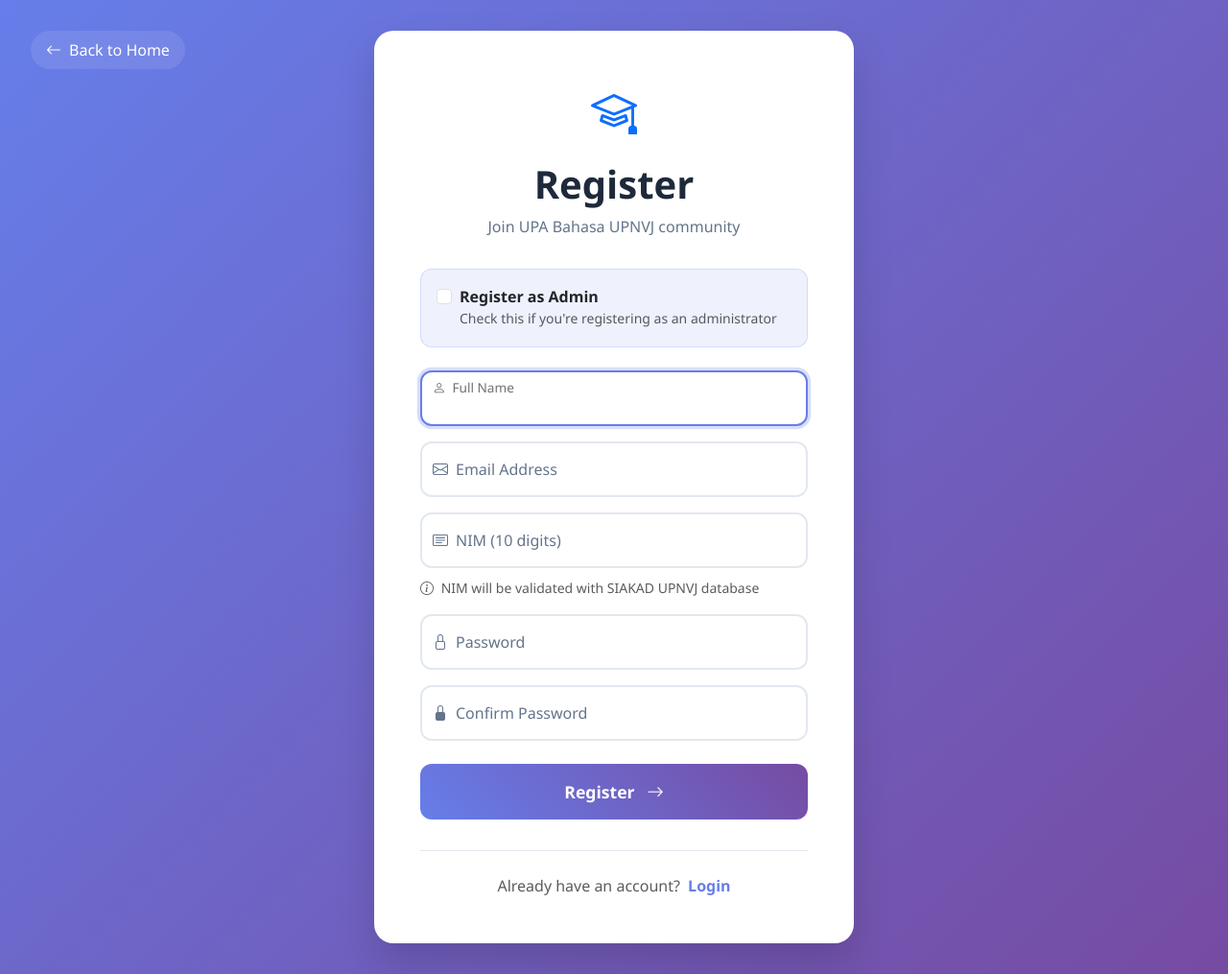
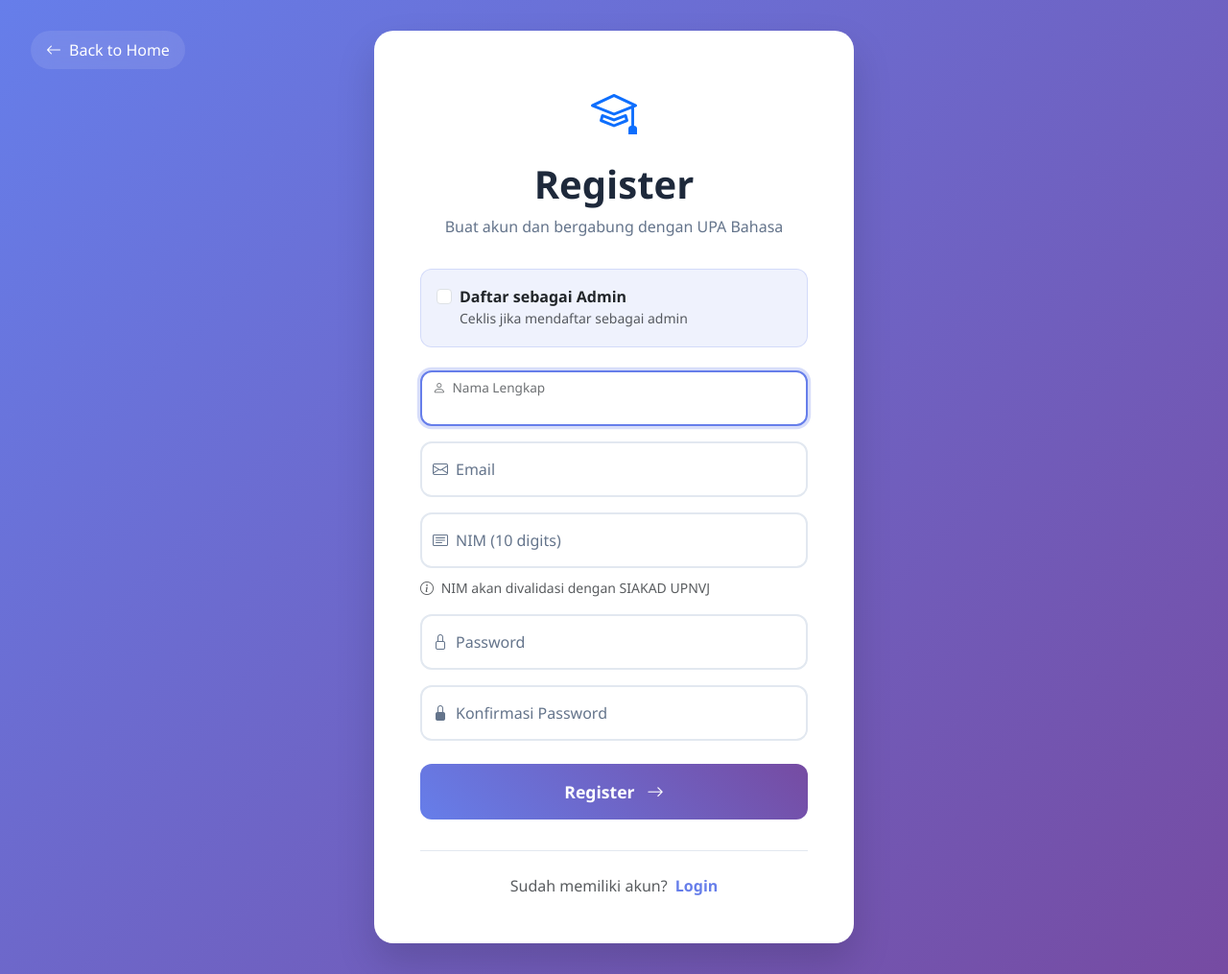
Before and after one commit to zafirakartika/WebsiteUPABahasa, a PHP site: the page made by register.php in a window 1280 px wide. Shown: the whole page at 96% size. Run offline with PHP 8.4, Linux system fonts and the light colour scheme.

Commit message:
finishing login register

```diff
--- a/register.php
+++ b/register.php
@@ -28,31 +28,31 @@ if ($_SERVER['REQUEST_METHOD'] === 'POST') {
 
     // Validation
     if (empty($name)) {
-        $errors[] = 'Full name is required';
+        $errors[] = 'Nama lengkap diperlukan';
     }
 
     if (empty($email)) {
-        $errors[] = 'Email is required';
+        $errors[] = 'Email diperlukan';
     } elseif (!filter_var($email, FILTER_VALIDATE_EMAIL)) {
-        $errors[] = 'Please enter a valid email address';
+        $errors[] = 'Masukkan email yang valid';
     }
 
     if (empty($password)) {
         $errors[] = 'Password is required';
     } elseif (strlen($password) < 6) {
-        $errors[] = 'Password must be at least 6 characters';
+        $errors[] = 'Password harus setidaknya memiliki 6 karakter';
     }
 
     if ($password !== $confirm_password) {
-        $errors[] = 'Passwords do not match';
+        $errors[] = 'Passwords tidak sama';
     }
 
     // Student-specific validation
     if (!$is_admin) {
         if (empty($nim)) {
-            $errors[] = 'NIM is required for student registration';
+            $errors[] = 'NIM diperlukan untuk registrasi mahasiswa';
         } elseif (!preg_match('/^\d{10}$/', $nim)) {
-            $errors[] = 'NIM must be exactly 10 digits';
+            $errors[] = 'NIM harus 10 digit';
         } else {
             // Validate NIM with SIAKAD simulation
             $nim_validation = validateNimWithSiakad($nim);
@@ -68,7 +68,7 @@ if ($_SERVER['REQUEST_METHOD'] === 'POST') {
     if ($is_admin) {
         $valid_admin_code = 'ADMIN123'; // Simple admin code for demo
         if ($registration_code !== $valid_admin_code) {
-            $errors[] = 'Invalid admin registration code';
+            $errors[] = 'Kode registrasi admin invalid';
         }
     }
 
@@ -78,10 +78,10 @@ if ($_SERVER['REQUEST_METHOD'] === 'POST') {
             $stmt = $pdo->prepare("SELECT id FROM users WHERE email = ?");
             $stmt->execute([$email]);
             if ($stmt->fetch()) {
-                $errors[] = 'Email is already registered';
+                $errors[] = 'Email telah terdaftar';
             }
         } catch (PDOException $e) {
-            $errors[] = 'System error occurred while checking email';
+            $errors[] = 'Terjadi error saat mengecek email';
         }
     }
 
@@ -91,10 +91,10 @@ if ($_SERVER['REQUEST_METHOD'] === 'POST') {
             $stmt = $pdo->prepare("SELECT id FROM users WHERE nim = ?");
             $stmt->execute([$nim]);
             if ($stmt->fetch()) {
-                $errors[] = 'NIM is already registered';
+                $errors[] = 'NIM telah terdaftar';
             }
         } catch (PDOException $e) {
-            $errors[] = 'System error occurred while checking NIM';
+            $errors[] = 'Terjadi error saat mengecek NIM';
         }
     }
 
@@ -379,7 +379,7 @@ if (!function_exists('sanitizeInput')) {
                     <i class="bi bi-mortarboard" style="font-size: 3rem;"></i>
                 </div>
                 <h1>Register</h1>
-                <p>Join UPA Bahasa UPNVJ community</p>
+                <p>Buat akun dan bergabung dengan UPA Bahasa</p>
             </div>
 
             <!-- Error Messages -->
@@ -400,8 +400,8 @@ if (!function_exists('sanitizeInput')) {
                     <div class="form-check">
                         <input class="form-check-input" type="checkbox" id="isAdmin" name="isAdmin" onchange="toggleAdminFields()">
                         <label class="form-check-label" for="isAdmin">
-                            <strong>Register as Admin</strong>
-                            <small class="d-block text-muted">Check this if you're registering as an administrator</small>
+                            <strong>Daftar sebagai Admin</strong>
+                            <small class="d-block text-muted">Ceklis jika mendaftar sebagai admin</small>
                         </label>
                     </div>
                 </div>
@@ -418,7 +418,7 @@ if (!function_exists('sanitizeInput')) {
                         placeholder="Your full name"
                     >
                     <label for="name">
-                        <i class="bi bi-person me-2"></i>Full Name
+                        <i class="bi bi-person me-2"></i>Nama Lengkap
                     </label>
                 </div>
 
@@ -434,7 +434,7 @@ if (!function_exists('sanitizeInput')) {
                         placeholder="name@upnvj.ac.id"
                     >
                     <label for="email">
-                        <i class="bi bi-envelope me-2"></i>Email Address
+                        <i class="bi bi-envelope me-2"></i>Email
                     </label>
                 </div>
 
@@ -457,7 +457,7 @@ if (!function_exists('sanitizeInput')) {
                     <div id="nimValidation" class="nim-validation"></div>
                     <small class="text-muted mt-1">
                         <i class="bi bi-info-circle me-1"></i>
-                        NIM will be validated with SIAKAD UPNVJ database
+                        NIM akan divalidasi dengan SIAKAD UPNVJ
                     </small>
                 </div>
 
@@ -471,10 +471,10 @@ if (!function_exists('sanitizeInput')) {
                         placeholder="Enter admin registration code"
                     >
                     <label for="registrationCode">
-                        <i class="bi bi-key me-2"></i>Admin Registration Code
+                        <i class="bi bi-key me-2"></i>Kode Registrasi Admin
                     </label>
                     <small class="text-muted mt-1">
-                        For demo purposes, use code: <strong>ADMIN123</strong>
+                        Untuk demo gunakan kode: <strong>ADMIN123</strong>
                     </small>
                 </div>
 
@@ -505,7 +505,7 @@ if (!function_exists('sanitizeInput')) {
                         placeholder="••••••••"
                     >
                     <label for="confirmPassword">
-                        <i class="bi bi-lock-fill me-2"></i>Confirm Password
+                        <i class="bi bi-lock-fill me-2"></i>Konfirmasi Password
                     </label>
                 </div>
 
@@ -522,7 +522,7 @@ if (!function_exists('sanitizeInput')) {
             </form>
 
             <div class="login-link">
-                <span class="text-muted">Already have an account?</span>
+                <span class="text-muted">Sudah memiliki akun?</span>
                 <a href="login.php" class="ms-1">Login</a>
             </div>
         </div>
```
Also changed, not shown: login.php (+21 -21 lines).
